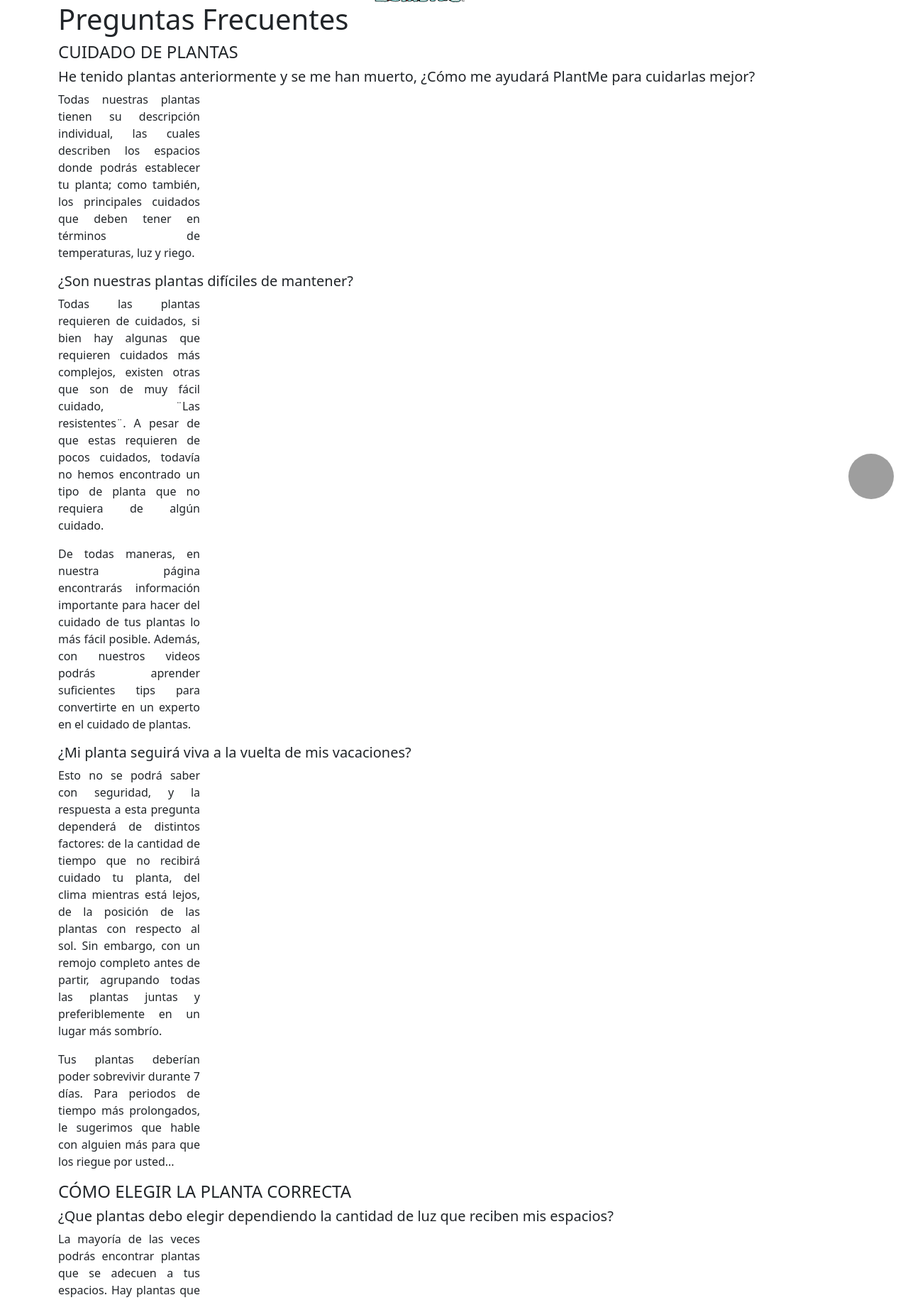
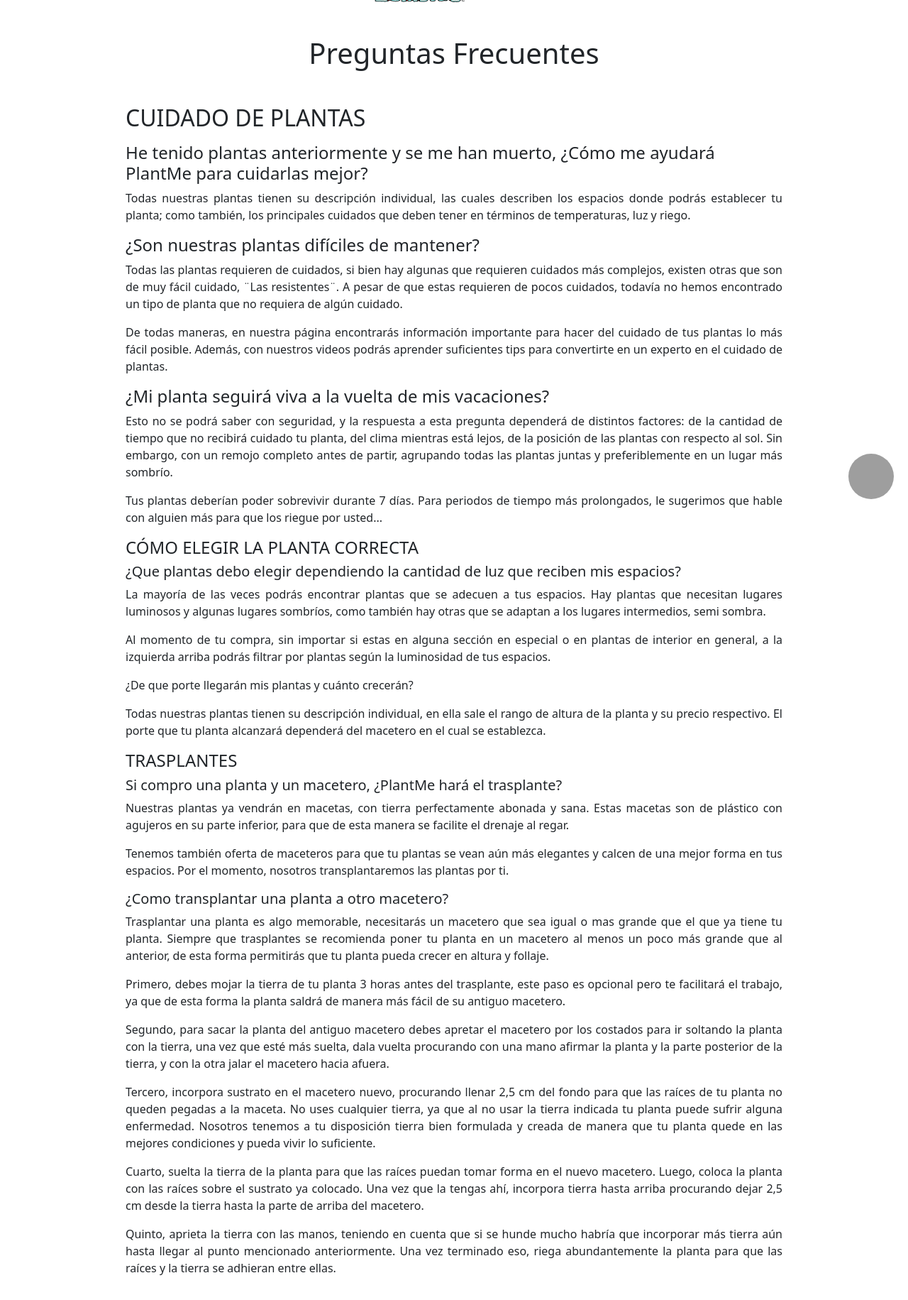
Before and after one commit to Idarugo/Mercadito, a PHP site: page /Mercadito/pages/info/preguntasfrecuentes.php in a window 1280 px wide. Shown: the part 77-1908 px from the top of the page at 71% size. Run offline with PHP 8.4, Linux system fonts and the light colour scheme; grey boxes are pictures that could not be loaded.

Commit message:
Preguntas frecuentes by Ikeda harket

```diff
--- a/assets/styles/pages/info/preguntasfrecuentes.css
+++ b/assets/styles/pages/info/preguntasfrecuentes.css
@@ -1,4 +1,20 @@
 p{
-    text-align:justify;
-    width: 200px;
+    text-align: justify;
+    width: 100%;
 }
+
+@media (max-width: 992px){
+    p {
+        max-width: 960px;
+    }
+}
+@media (max-width: 768px){
+    p {
+        max-width: 720px;
+    }
+}
+@media (max-width: 576px){
+    p {
+        max-width: 540px;
+    }
+}
--- a/pages/info/preguntasfrecuentes.php
+++ b/pages/info/preguntasfrecuentes.php
@@ -3,59 +3,62 @@
 <head>
     <?php include '../../components/head.php' ?>
     <link rel="stylesheet" href="../../assets/styles/main.css">
-    <link rel="stylesheet" href="/assets/styles/pages/info/preguntasfrecuentes.css">
+    <link rel="stylesheet" href="../../assets/styles/pages/info/preguntasfrecuentes.css">
 </head>
 <body>
     <?php include '../../components/header.php' ?>
-    <div class="container container-main">
-        <h1>Preguntas Frecuentes</h1>
+    <div class="container mb-4 container-main">
+        <h1 class="text-center mt-5">Preguntas Frecuentes</h1>
 
-        <h4>CUIDADO DE PLANTAS</h4>
+        <div class="row justify-content-center mt-5">
+            <div class="col-12 col-xl-10">
+                <h2 class="mb-3">CUIDADO DE PLANTAS</h2>
 
-        <h5>He tenido plantas anteriormente y se me han muerto, ¿Cómo me ayudará PlantMe para cuidarlas mejor?</h5>
+                <section>
+                    <h4>He tenido plantas anteriormente y se me han muerto, ¿Cómo me ayudará PlantMe para cuidarlas mejor?</h4>
                     <p>Todas nuestras plantas tienen su descripción individual, las cuales describen los espacios donde podrás establecer tu planta; como también, los principales cuidados que deben tener en términos de temperaturas, luz y riego. </p>
+                </section>
 
-        <h5>¿Son nuestras plantas difíciles de mantener?</h5>
+                <section>
+                    <h4>¿Son nuestras plantas difíciles de mantener?</h4>
                     <p>Todas las plantas requieren de cuidados, si bien hay algunas que requieren cuidados más complejos, existen otras que son de muy fácil cuidado, ¨Las resistentes¨. A pesar de que estas requieren de pocos cuidados, todavía no hemos encontrado un tipo de planta que no requiera de algún cuidado.</p>
-
                     <p>De todas maneras, en nuestra página encontrarás información importante para hacer del cuidado de tus plantas lo más fácil posible. Además, con nuestros videos podrás aprender suficientes tips para convertirte en un experto en el cuidado de plantas.</p>
-
-        <h5>¿Mi planta seguirá viva a la vuelta de mis vacaciones?</h5>
-        <p>Esto no se podrá saber con seguridad, y la respuesta a esta pregunta dependerá de distintos factores: de la cantidad de tiempo que no recibirá cuidado tu planta, del clima mientras está lejos, de la posición de las plantas con respecto al sol. Sin embargo, con un remojo completo antes de partir, agrupando todas las plantas juntas y preferiblemente en un lugar más sombrío.</p>
-
-        <p>Tus plantas deberían poder sobrevivir durante 7 días. Para periodos de tiempo más prolongados, le sugerimos que hable con alguien más para que los riegue por usted...</p>
+                </section>
 
 
+                <section>
+                    <h4>¿Mi planta seguirá viva a la vuelta de mis vacaciones?</h4>
+                    <p>Esto no se podrá saber con seguridad, y la respuesta a esta pregunta dependerá de distintos factores: de la cantidad de tiempo que no recibirá cuidado tu planta, del clima mientras está lejos, de la posición de las plantas con respecto al sol. Sin embargo, con un remojo completo antes de partir, agrupando todas las plantas juntas y preferiblemente en un lugar más sombrío.</p>
+                    <p>Tus plantas deberían poder sobrevivir durante 7 días. Para periodos de tiempo más prolongados, le sugerimos que hable con alguien más para que los riegue por usted...</p>
+                </section>
+
+                <section>
                     <h4>CÓMO ELEGIR LA PLANTA CORRECTA</h4>
 
                     <h5>¿Que plantas debo elegir dependiendo la cantidad de luz que reciben mis espacios?</h5>
                     <p>La mayoría de las veces podrás encontrar plantas que se adecuen a tus espacios. Hay plantas que necesitan lugares luminosos y algunas lugares sombríos, como también hay otras que se adaptan a los lugares intermedios, semi sombra.</p>
-
                     <p>Al momento de tu compra, sin importar si estas en alguna sección en especial o en plantas de interior en general, a la izquierda arriba podrás filtrar por plantas según la luminosidad de tus espacios.</p>
-
                     <p>¿De que porte llegarán mis plantas y cuánto crecerán?</p>
                     <p>Todas nuestras plantas tienen su descripción individual, en ella sale el rango de altura de la planta y su precio respectivo. El porte que tu planta alcanzará dependerá del macetero en el cual se establezca.</p>
+                </section>
 
+                <section>
                     <h4>TRASPLANTES</h4>
+
                     <h5>Si compro una planta y un macetero, ¿PlantMe hará el trasplante?</h5>
-
                     <p>Nuestras plantas ya vendrán en macetas, con tierra perfectamente abonada y sana. Estas macetas son de plástico con agujeros en su parte inferior, para que de esta manera se facilite el drenaje al regar. </p>
-
                     <p>Tenemos también oferta de maceteros para que tu plantas se vean aún más elegantes y calcen de una mejor forma en tus espacios. Por el momento, nosotros transplantaremos las plantas por ti.</p>
 
                     <h5>¿Como transplantar una planta  a otro macetero?</h5>
-
                     <p>Trasplantar una planta es algo memorable, necesitarás un macetero que sea igual o mas grande que el que ya tiene tu planta. Siempre que trasplantes se recomienda poner tu planta en un macetero al menos un poco más grande que al anterior, de esta forma permitirás que tu planta pueda crecer en altura y follaje.</p>
-
                     <p>Primero, debes mojar la tierra de tu planta 3 horas antes del trasplante, este paso es opcional pero te facilitará el trabajo, ya que de esta forma la planta saldrá de manera más fácil de su antiguo macetero. </p>
-
                     <p>Segundo, para sacar la planta del antiguo macetero debes apretar el macetero por los costados para ir soltando la planta con la tierra, una vez que esté más suelta, dala vuelta procurando con una mano afirmar la planta y la parte posterior de la tierra, y con la otra jalar el macetero hacia afuera.  </p>
-
                     <p>Tercero, incorpora sustrato en el macetero nuevo, procurando llenar 2,5 cm del fondo para que las raíces de tu planta no queden pegadas a la maceta. No uses cualquier tierra, ya que al no usar la tierra indicada tu planta puede sufrir alguna enfermedad. Nosotros tenemos a tu disposición tierra bien formulada y creada de manera que tu planta quede en las mejores condiciones y pueda vivir lo suficiente.</p>
-
                     <p>Cuarto, suelta la tierra de la planta para que las raíces puedan tomar forma en el nuevo macetero. Luego, coloca la planta con las raíces sobre el sustrato ya colocado. Una vez que la tengas ahí, incorpora tierra hasta arriba procurando dejar 2,5 cm desde la tierra hasta la parte de arriba del macetero.</p>
-
                     <p>Quinto, aprieta la tierra con las manos, teniendo en cuenta que si se hunde mucho habría que incorporar más tierra aún hasta llegar al punto mencionado anteriormente. Una vez terminado eso, riega abundantemente la planta para que las raíces y la tierra se adhieran entre ellas.</p>
+                </section>
+            </div>
+        </div>
     </div>
     <?php include '../../components/footer.php' ?>
 </body>
```
Lines whose indentation alone changed are shown as unchanged.
